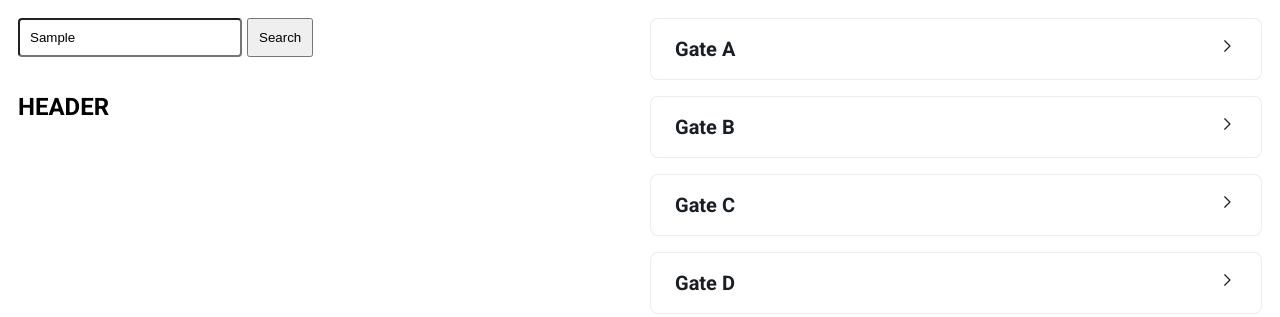
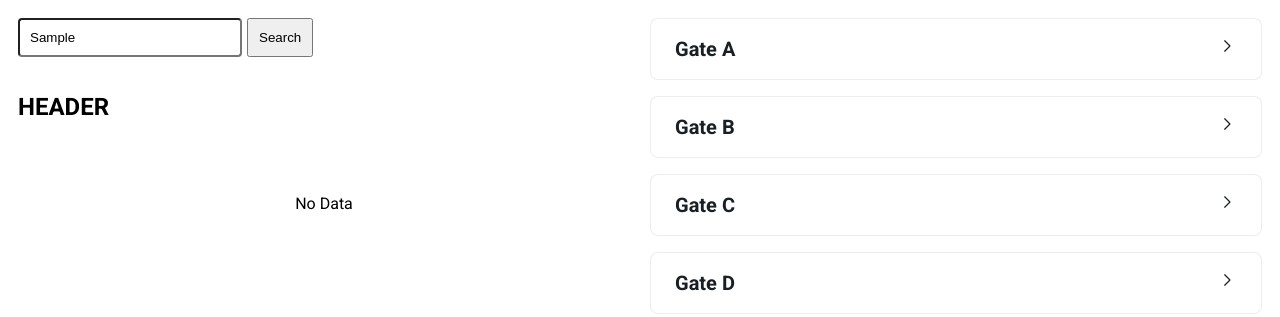
Before and after one commit to carlagromero/dnd-demo, a React (Vite) app: page / in a window 1280 px wide. Both pictures are taken after typing "Sample" into the empty fields and a click on the button "Search". Shown: the top 317 px of the page. Built offline with nearby package versions, Linux system fonts and the light colour scheme.

Commit message:
feat: add empty state

```diff
--- a/src/components/DnDTable/DnDList.style.ts
+++ b/src/components/DnDTable/DnDList.style.ts
@@ -13,3 +13,10 @@ export const StyledDndListContainer = styled.div.withConfig({
   height: calc(100% - 32px);
   overflow: auto;
 `;
+
+export const StyledEmptyState = styled.div`
+  display: flex;
+  justify-content: center;
+  height: 100%;
+  align-items: center;
+`;
--- a/src/components/DnDTable/DnDList.tsx
+++ b/src/components/DnDTable/DnDList.tsx
@@ -1,7 +1,7 @@
 import React, { useState } from "react";
 import DnDListItems from "./DnDListItem.tsx";
 import { useDrop } from "react-dnd";
-import { StyledDndListContainer } from "./DnDList.style";
+import { StyledDndListContainer, StyledEmptyState } from "./DnDList.style";
 import { EquipmentsInterface } from "../../data/equipments.ts";
 
 interface DnDListProps {
@@ -59,7 +59,8 @@ const DnDList: React.FC<DnDListProps> = ({
   return (
     <StyledDndListContainer ref={drop} isOver={isOver}>
       {showHeader && <h2>HEADER</h2>}
-      {items
+      {items.length ? (
+        items
           .sort((a) => (a.assignedTo === null ? -1 : 1))
           .map((item) => (
             <DnDListItems
@@ -72,7 +73,10 @@ const DnDList: React.FC<DnDListProps> = ({
               selectedItems={selectedItems}
               setSelectedItems={setSelectedItems}
             />
-        ))}
+          ))
+      ) : (
+        <StyledEmptyState>No Data</StyledEmptyState>
+      )}
     </StyledDndListContainer>
   );
 };
```
Lines whose indentation alone changed are shown as unchanged.
